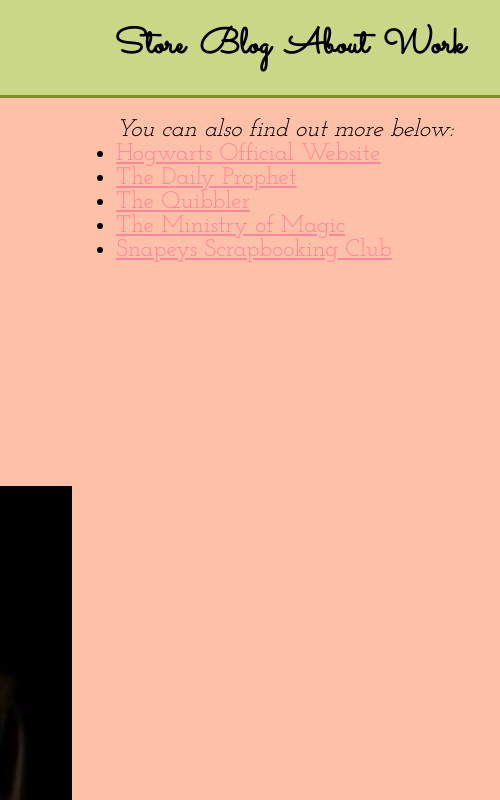
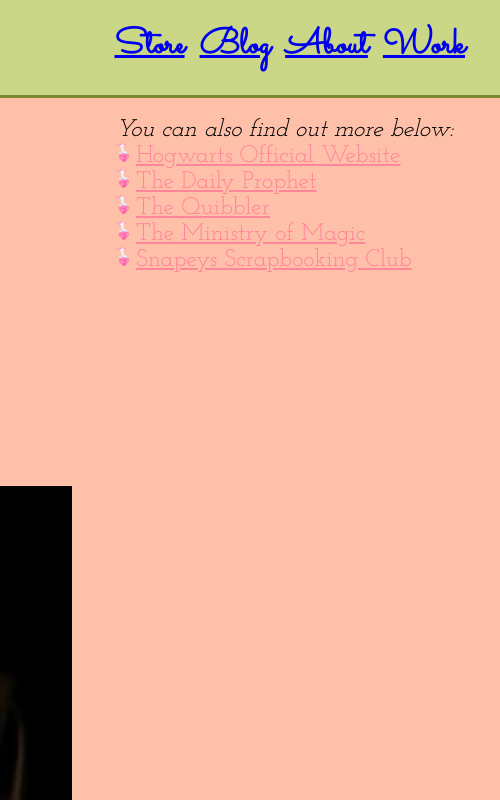
Before and after one commit to Brian-Rush/fake-about-me, a plain HTML site: page index.html in a window 1280 px wide. Shown: the top 800 px of the page, 780-1280 px from the left. Drawn offline with Linux system fonts and the light colour scheme.

Commit message:
add mini potion images to ul, and a few other minor styling tweaks

```diff
--- a/css/styles.css
+++ b/css/styles.css
@@ -10,7 +10,7 @@ body {
   font-size: 24px;
 }
 
-a {
+li a, .about-text a {
   color: #FF8598;
 }
 
@@ -65,6 +65,12 @@ h3 {
   width: 30%;
 }
 
+.sidebar li {
+  list-style-position: inside;
+  list-style-image: url(../img/potion-mini.png);
+  text-decoration: none;
+}
+
 /*photos*/
 .photos {
   float: left;
--- a/index.html
+++ b/index.html
@@ -10,10 +10,10 @@
     <div class="header">
       <h1>Sev</h1>
       <img id="potion" src="img/potion.png" alt="" />
-      <h3>Work</h3>
-      <h3>About</h3>
-      <h3>Blog</h3>
-      <h3>Store</h3>
+      <h3><a href="#">Work</a></h3>
+      <h3><a href="#">About</a></h3>
+      <h3><a href="#">Blog</a></h3>
+      <h3><a href="#">Store</a></h3>
     </div>
     <div class="about-text">
       <p>
```
Also changed, not shown: img/potion-mini.png (added).
